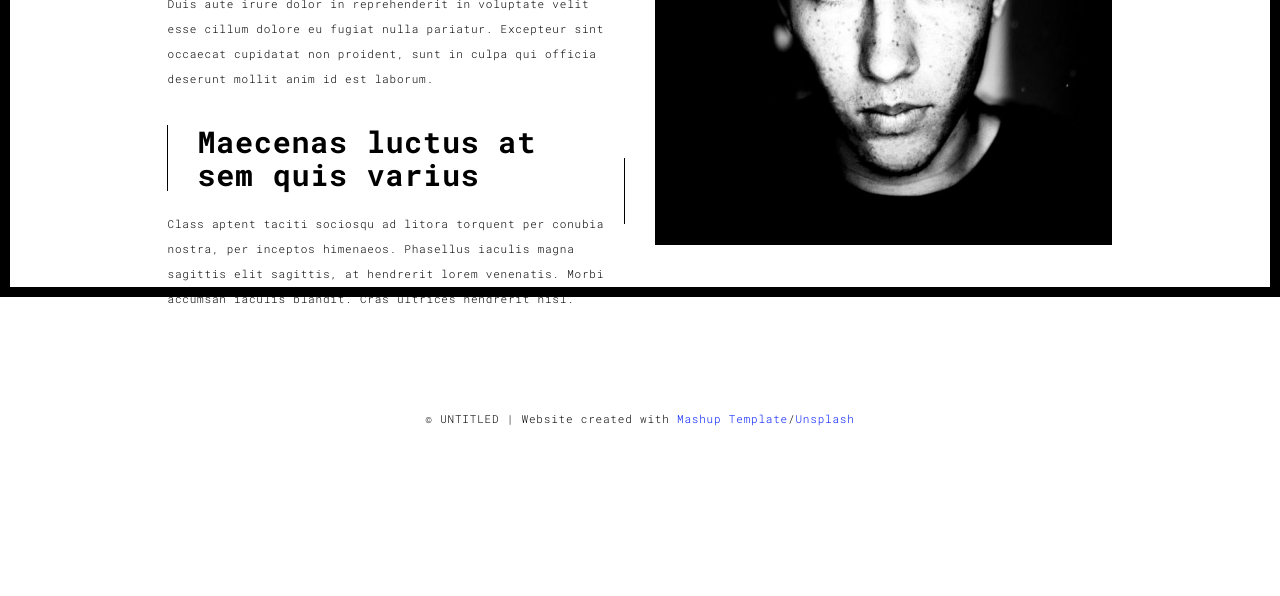
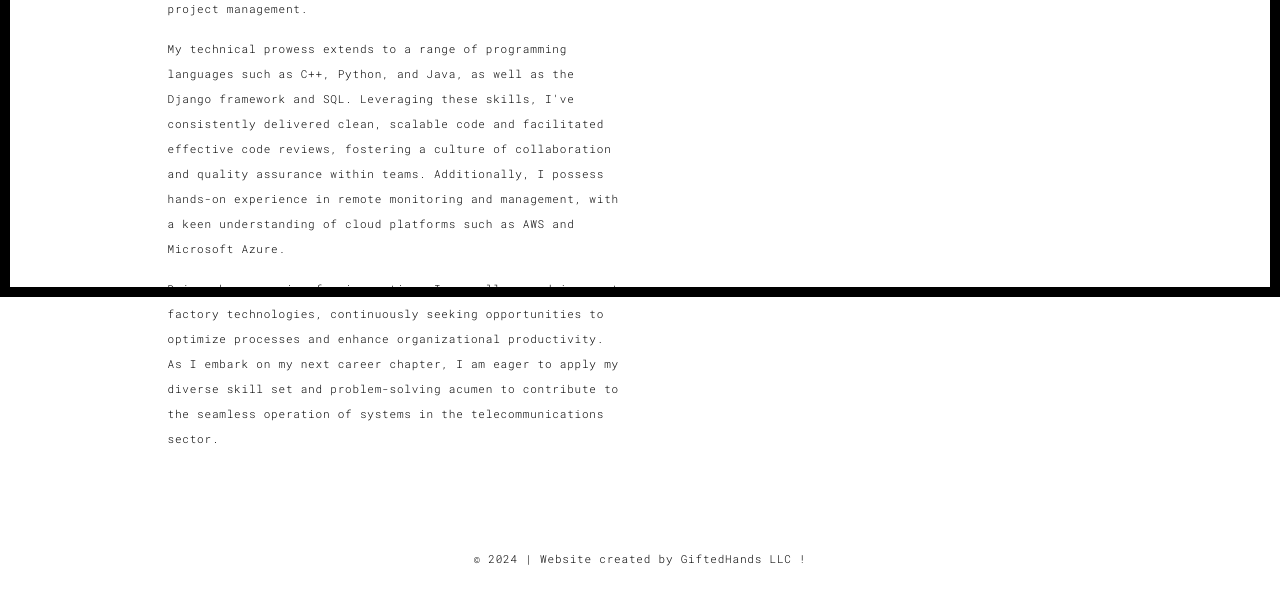
Before and after one commit to ademoyosoreoluwa/portfo, a Flask app: page /about.html in a window 1280 px wide. Shown: the part 503-1099 px from the top of the page. Before the commit the page ends 929 px from the top, so only its background shows below. Run offline with Flask 3, Linux system fonts and the light colour scheme; some libraries are stand-ins or nearby versions.

Commit message:
Add files via upload

```diff
--- a/templates/about.html
+++ b/templates/about.html
@@ -37,10 +37,10 @@
 
       <div class="collapse navbar-collapse" id="navbar-collapse">
         <ul class="nav navbar-nav ">
-          <li><a href="./index.html" title="">01 : Home</a></li>
-          <li><a href="./about.html" title="">02 : About me</a></li>
-          <li><a href="./works.html" title="">03 : Works</a></li>
-          <li><a href="./contact.html" title="">04 : Contact</a></li>
+          <li><a href="./index.html" title="">Home</a></li>
+          <li><a href="./about.html" title="">About me</a></li>
+          <li><a href="./works.html" title="">Works</a></li>
+          <li><a href="./contact.html" title="">Contact</a></li>
         </ul>
 
 
@@ -54,26 +54,22 @@
       <div class="row">
         <div class="col-xs-12">
           <div class="section-container-spacer text-center">
-            <h1 class="h2">02 : About me</h1>
+            <h1 class="h2">About me</h1>
           </div>
 
           <div class="row">
             <div class="col-md-10 col-md-offset-1">
               <div class="row">
                 <div class="col-xs-12 col-md-6">
-                  <h2>Consectetur adipiscing elit</h2>
-                  <p>Lorem ipsum dolor sit amet, consectetur adipiscing elit. Maecenas luctus at sem quis varius.
-                  Class aptent taciti sociosqu ad litora torquent per conubia nostra, per inceptos himenaeos. Cras ultrices hendrerit nisl.</p>
-                  <h2>Ut enim ad minim  </h2>
-                  <p>Duis aute irure dolor in reprehenderit in voluptate velit esse
-                  cillum dolore eu fugiat nulla pariatur. Excepteur sint occaecat cupidatat non
-                  proident, sunt in culpa qui officia deserunt mollit anim id est laborum.
-                  <h2>Maecenas luctus at sem quis varius</h2>
-                  <p>
-                  Class aptent taciti sociosqu ad litora torquent per conubia nostra, per inceptos himenaeos. Phasellus iaculis magna sagittis elit sagittis, at hendrerit lorem venenatis. Morbi accumsan iaculis blandit. Cras ultrices hendrerit nisl.</p>
+                  <h2>Professional Summary</h2>
+                  <p>With over a decade of hands-on experience in the telecommunications industry, I bring extensive expertise in cell site maintenance and the installation and upkeep of Remote Monitoring Systems (RMS). Throughout my career, I've honed my skills in managing complex infrastructures and optimizing system performance to ensure uninterrupted service delivery. My proficiency spans across various operating systems including Windows Servers and Linux OS, complemented by a solid background in system administration, support, and project management.</p>
+
+                  <p>My technical prowess extends to a range of programming languages such as C++, Python, and Java, as well as the Django framework and SQL. Leveraging these skills, I've consistently delivered clean, scalable code and facilitated effective code reviews, fostering a culture of collaboration and quality assurance within teams. Additionally, I possess hands-on experience in remote monitoring and management, with a keen understanding of cloud platforms such as AWS and Microsoft Azure.
+
+                  <p>Driven by a passion for innovation, I am well-versed in smart factory technologies, continuously seeking opportunities to optimize processes and enhance organizational productivity. As I embark on my next career chapter, I am eager to apply my diverse skill set and problem-solving acumen to contribute to the seamless operation of systems in the telecommunications sector.</p>
                 </div>
                 <div class="col-xs-12 col-md-6">
-                  <img src="/static/assets/images/profil.jpg" class="img-responsive" alt="">
+                  <img src="/static/assets/images/profil.png" class="img-responsive" alt="">
                 </div>
               </div>
             </div>
@@ -90,7 +86,7 @@
   <div class="container">
     <div class="row">
       <div class="col-xs-12">
-        <p>© UNTITLED | Website created with <a href="http://www.mashup-template.com/" title="Create website with free html template">Mashup Template</a>/<a href="https://www.unsplash.com/" title="Beautiful Free Images">Unsplash</a></p>
+        <p>© 2024 | Website created by GiftedHands LLC !
       </div>
     </div>
   </div>
```
